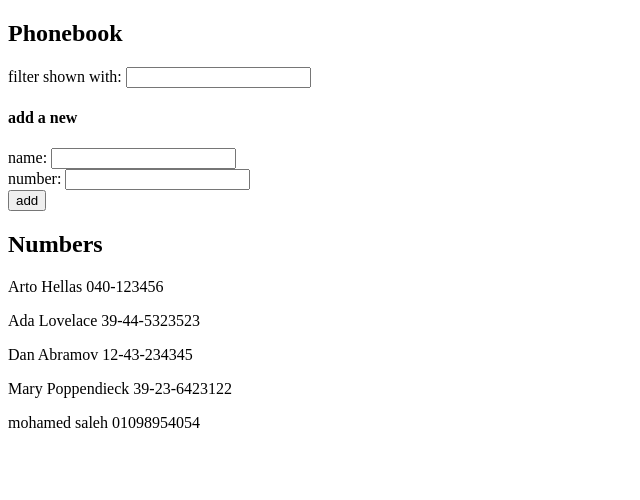
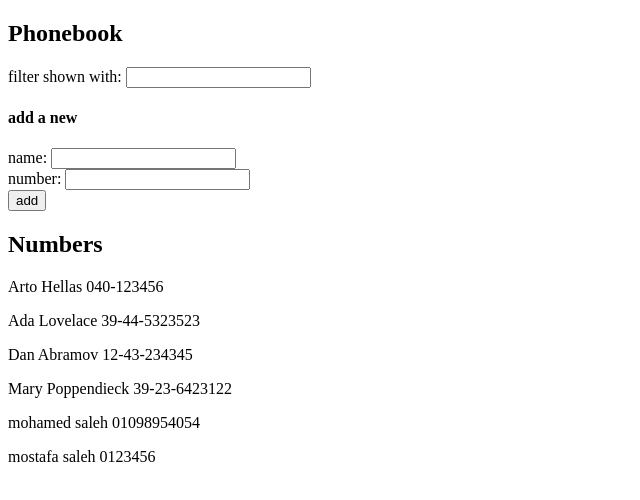
Before and after one commit to mohamed20163858/reviewReact, a React (Vite) app in the folder part2/phonebook/: page / in a window 1280 px wide. Shown: the top 500 px of the page, without its empty margins (0-640 px from the left). Built offline with nearby package versions, Linux system fonts and the light colour scheme; data requests are answered from the project's data file.

Commit message:
Finish exercise 2.13

```diff
--- a/part2/phonebook/db.json
+++ b/part2/phonebook/db.json
@@ -24,6 +24,11 @@
       "name": "mohamed saleh",
       "number": "01098954054",
       "id": "e-9Xk0a1HT8"
+    },
+    {
+      "name": "mostafa saleh",
+      "number": "0123456",
+      "id": "w79hihlBcbo"
     }
   ],
   "$schema": "./node_modules/json-server/schema.json"
--- a/part2/phonebook/src/App.jsx
+++ b/part2/phonebook/src/App.jsx
@@ -1,5 +1,5 @@
 import { useState, useEffect } from "react";
-import axios from "axios";
+import personService from "./services/persons";
 import Filter from "./components/Filter";
 import Persons from "./components/Persons";
 import PersonForm from "./components/PersonForm";
@@ -9,10 +9,8 @@ const App = () => {
   const [filterValue, setFilterValue] = useState("");
   useEffect(() => {
     console.log("effect");
-    axios
-      .get("http://localhost:3001/persons")
-      .then((response) => response.data)
-      .then((data) => setPersons(data));
+
+    personService.getAll().then((data) => setPersons(data));
   }, []);
 
   return (
--- a/part2/phonebook/src/components/PersonForm.jsx
+++ b/part2/phonebook/src/components/PersonForm.jsx
@@ -1,5 +1,5 @@
 import { useState } from "react";
-import axios from "axios";
+import personService from "../services/persons";
 const PersonForm = ({ setPersons, persons }) => {
   const [newName, setNewName] = useState("");
   const [newNumber, setNewNumber] = useState("");
@@ -10,10 +10,7 @@ const PersonForm = ({ setPersons, persons }) => {
       alert(`${newName} is already added to phonebook`);
     } else {
       setPersons(persons.concat({ name: newName, number: newNumber }));
-      axios.post("http://localhost:3001/persons", {
-        name: newName,
-        number: newNumber,
-      });
+      personService.create({ name: newName, number: newNumber });
     }
     document.getElementById("name").value = "";
     setNewName("");
--- /dev/null
+++ b/part2/phonebook/src/services/persons.js
@@ -0,0 +1,17 @@
+import axios from "axios";
+const baseUrl = "http://localhost:3001/persons";
+const getAll = () => {
+  return axios.get(baseUrl).then((response) => response.data);
+};
+const create = (newObject) => {
+  return axios.post(baseUrl, newObject).then((response) => response.data);
+};
+const update = (id, newObject) => {
+  return axios
+    .put(`${baseUrl}/${id}`, newObject)
+    .then((response) => response.data);
+};
+const destroy = (id) => {
+  return axios.delete(`${baseUrl}/${id}`);
+};
+export default { getAll, create, update, destroy };
```
